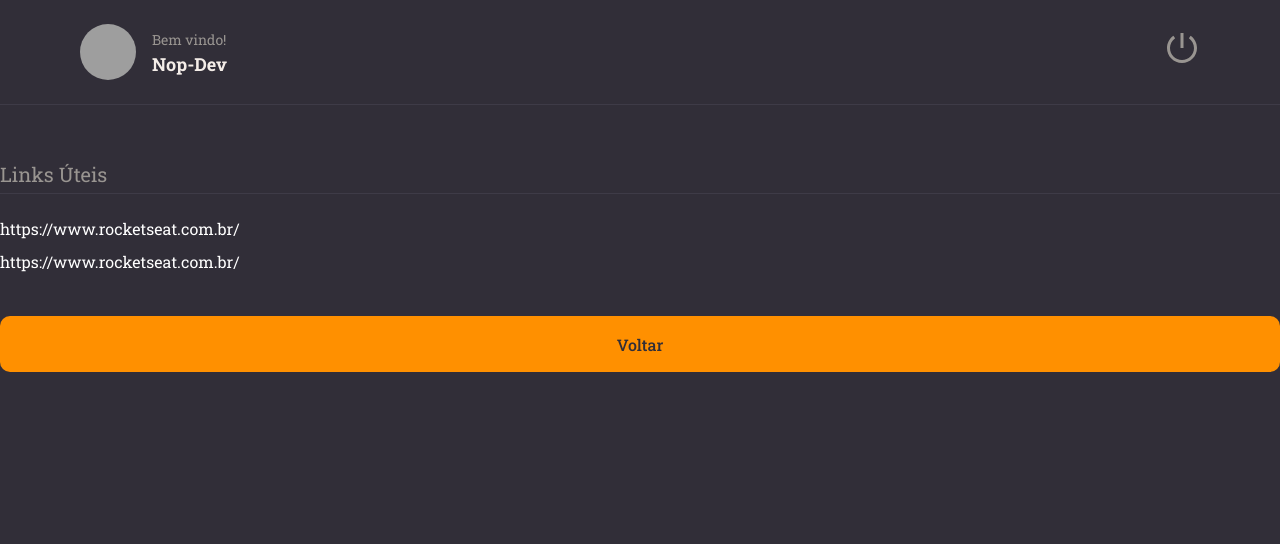
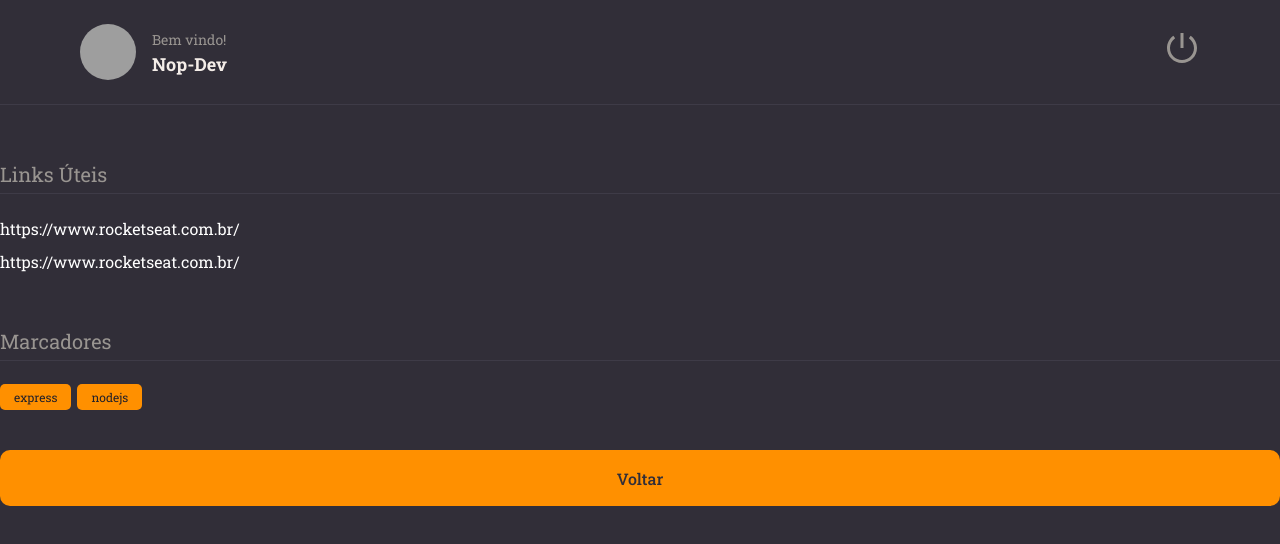
Before and after one commit to nop-dev/RocketNotes-React, a React (Vite) app: page / in a window 1280 px wide. Shown: the top 544 px of the page. Built offline with nearby package versions, Linux system fonts and the light colour scheme; grey boxes are pictures that could not be loaded.

Commit message:
feat: :sparkles: cria e aplica um componente de tags

```diff
--- /dev/null
+++ b/src/components/Tags/index.jsx
@@ -0,0 +1,9 @@
+import { Container } from "./styles";
+
+export function Tag({ title }) {
+    return(
+        <Container>
+            {title}
+        </Container>
+    );
+};
--- /dev/null
+++ b/src/components/Tags/styles.js
@@ -0,0 +1,11 @@
+import styled from "styled-components";
+
+export const Container = styled.span`
+    font-size: 12px;
+    padding: 5px 14px;
+    border-radius: 5px;
+    margin-right: 6px;
+
+    color: ${({ theme }) => theme.COLORS.BACKGROUND_900};
+    background-color: ${({ theme }) => theme.COLORS.ORANGE};
+`;
--- a/src/pages/Details/index.jsx
+++ b/src/pages/Details/index.jsx
@@ -1,8 +1,9 @@
-import { Container, Links } from "./styles"
+import { Container, Links } from "./styles";
 
-import { Button } from "../../components/Button"
-import { Header } from "../../components/Header"
-import { Section } from "../../components/Section"
+import { Button } from "../../components/Button";
+import { Header } from "../../components/Header";
+import { Section } from "../../components/Section";
+import { Tag } from "../../components/Tags";
 
 export function Details() {
 
@@ -17,7 +18,12 @@
               </Links>
             </Section>
 
+            <Section title="Marcadores">
+              <Tag title="express"/>
+              <Tag title="nodejs"/>
+            </Section>
+
             <Button title="Voltar" />
         </Container>
-  )
-}
+  );
+};
```
